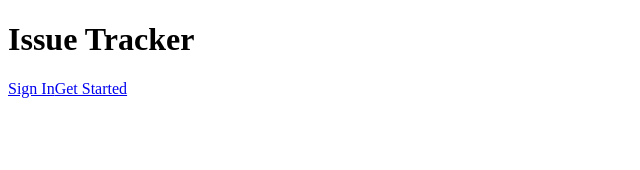
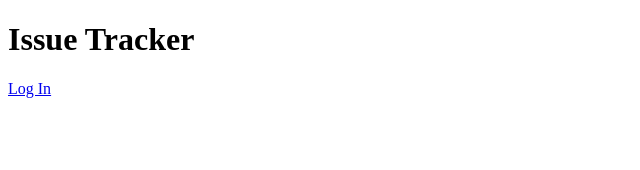
Before and after one commit to apu16-334-coder/Team-Collaboration-Issue-Tracker-Frontend, a React (Vite) app: page / in a window 1280 px wide. Shown: the top 170 px of the page, without its empty margins (0-640 px from the left). Built offline with nearby package versions, Linux system fonts and the light colour scheme.

Commit message:
Implemented role protected route component for role based access

```diff
--- a/src/App.jsx
+++ b/src/App.jsx
@@ -5,6 +5,7 @@ import Home from "./pages/Home"
 import Dashboard from "./pages/Dashboard"
 import Project from "./pages/Project"
 import ProtectedRoute from "./components/ProtectedRoute"
+import RoleProtectedRoute from "./components/RoleProtectedRoute"
 
 function App() {
     return (
@@ -17,10 +18,16 @@ function App() {
             <Route element={<ProtectedRoute />}>
                 <Route element={<Layout />}>
                     <Route path="/dashboard" element={<Dashboard />} />
-                    <Route path="/projects" element={<Project />} />
+
+                    {/* Role Protected */}
+                    <Route element= {<RoleProtectedRoute allowedRoles={['admin']} />}>
+                        <Route path="/projects" element={<Project />} />
+                    </Route>
+
                     <Route path="/projects/:id" element={<Project />} />
                 </Route>
             </Route>
+
         </Routes>
     )
 }
--- a/src/components/ProtectedRoute.jsx
+++ b/src/components/ProtectedRoute.jsx
@@ -3,7 +3,7 @@ import { useContext } from 'react';
 
 import { Navigate, Outlet, useLocation } from 'react-router-dom';
 
-function ProtectedRoute(params) {
+function ProtectedRoute() {
     const location = useLocation();
 
     const {user, isLoading} = useContext(AuthContext);
--- /dev/null
+++ b/src/components/RoleProtectedRoute.jsx
@@ -0,0 +1,14 @@
+import { AuthContext } from '../context/AuthContext';
+import { useContext } from 'react';
+
+import { Navigate, Outlet } from 'react-router-dom';
+
+function RoleProtectedRoute({allowedRoles}) {
+    const { user } = useContext(AuthContext);
+
+    if (!allowedRoles.includes(user.role)) return <Navigate to="/dashboard" replace />
+
+    return <Outlet />
+}
+
+export default RoleProtectedRoute;
--- a/src/pages/Home.jsx
+++ b/src/pages/Home.jsx
@@ -4,8 +4,7 @@ function Home() {
     return (
         <div>
             <h1>Issue Tracker</h1>
-            <Link to="/login">Sign In</Link>
-            <Link to="/signup">Get Started</Link>
+            <Link to="/login">Log In</Link>
         </div>
     )
 }
--- a/src/pages/Login.jsx
+++ b/src/pages/Login.jsx
@@ -1,5 +1,5 @@
 import axiosClient from "../api/axiosClient";
-import { useState, useEffect, useContext } from "react";
+import { useState, useContext } from "react";
 import { useNavigate, useLocation } from "react-router-dom";
 import { AuthContext } from "../context/AuthContext";
 
@@ -27,7 +27,7 @@ function Login() {
 
             login(response.data.token, response.data.data) // delegate to context
 
-            navigate(location.state?.from?.pathname || '/');
+            navigate(location.state?.from?.pathname || '/dashboard');
 
         } catch (err) {
             setError(err.response?.data?.message || 'Login failed')
```
